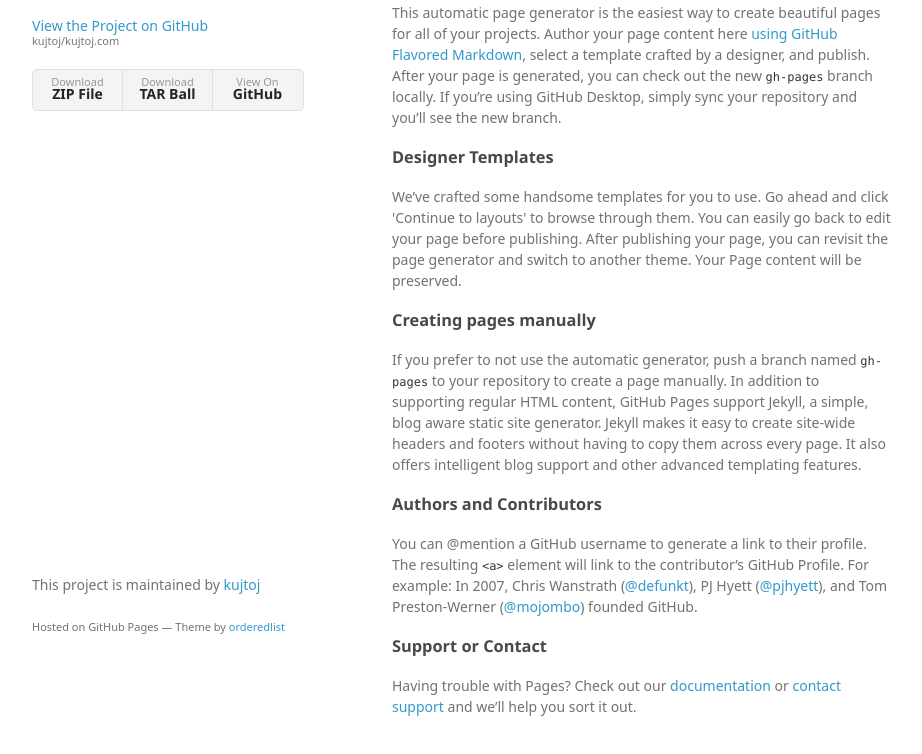
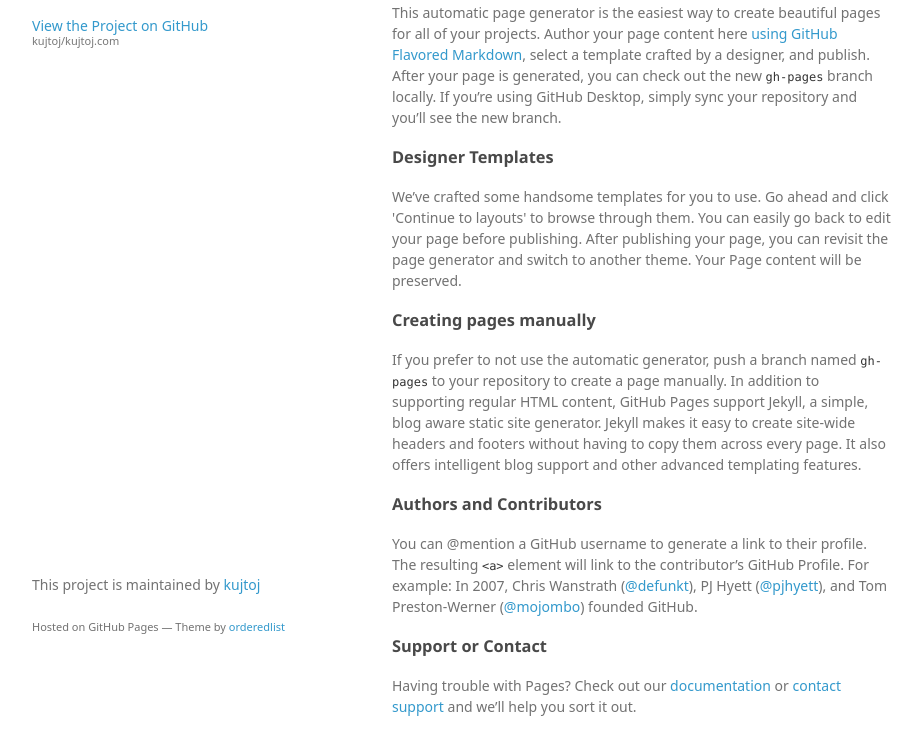
Before and after one commit to kujtoj/kujtoj.com, a plain HTML site: page index.html in a window 1280 px wide. Shown: the part 94-848 px from the top of the page, without its empty margins (178-1100 px from the left). Drawn offline with Linux system fonts and the light colour scheme; a web font is replaced by a local one.

Commit message:
Update index.html

```diff
--- a/index.html
+++ b/index.html
@@ -20,12 +20,6 @@
 
         <p class="view"><a href="https://github.com/kujtoj/kujtoj.com">View the Project on GitHub <small>kujtoj/kujtoj.com</small></a></p>
 
-
-        <ul>
-          <li><a href="https://github.com/kujtoj/kujtoj.com/zipball/master">Download <strong>ZIP File</strong></a></li>
-          <li><a href="https://github.com/kujtoj/kujtoj.com/tarball/master">Download <strong>TAR Ball</strong></a></li>
-          <li><a href="https://github.com/kujtoj/kujtoj.com">View On <strong>GitHub</strong></a></li>
-        </ul>
       </header>
       <section>
         <h3>
```
